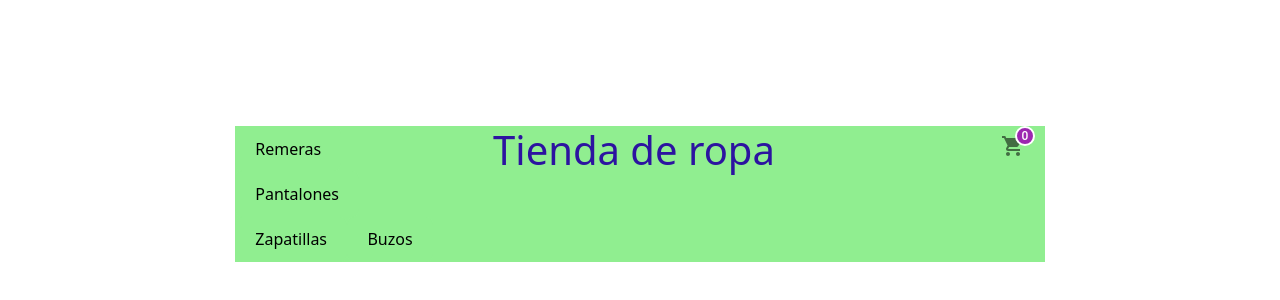
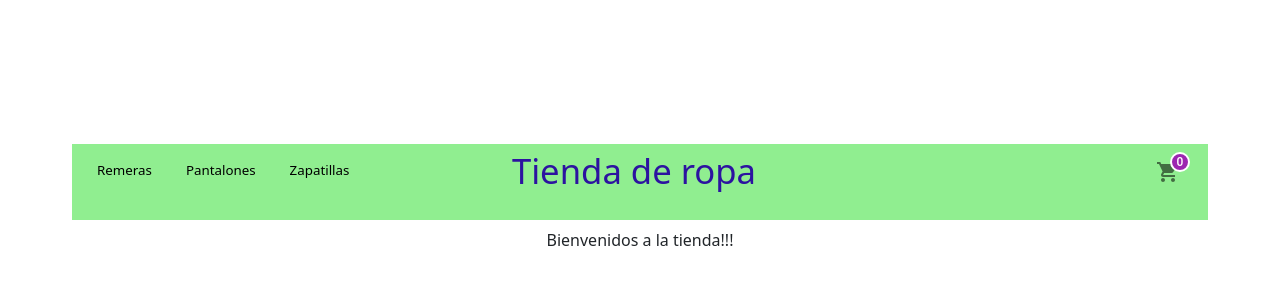
Before and after one commit to zabala2393/reactJS.MatiasZabala, a React (Vite) app in the folder Proyecto-ecommerce/e-commerce/: page / in a window 1280 px wide. Shown: the part 202-502 px from the top of the page. Built offline with nearby package versions, Linux system fonts and the light colour scheme.

Commit message:
Primera entrega reactJS

```diff
--- a/Proyecto-ecommerce/e-commerce/src/App.css
+++ b/Proyecto-ecommerce/e-commerce/src/App.css
@@ -1,10 +1,5 @@
-* {
-  padding: 0;
-  margin: 0;
-}
-
 #root {
-  max-width: 1280px;
+  min-width: 1200px;
   margin: 0 auto;
   padding: 2rem;
   text-align: center;
@@ -14,6 +9,7 @@ h1 {
 
   color: rgb(44, 19, 160);
 }
+
 header div {
 
   display: block;
@@ -28,12 +24,15 @@ header div {
   width: 30%;
   text-align: left;
   margin: 10;
+  padding: 10;
 
 }
 
 .logo {
 
   width: 40%;
+  padding: 10;
+  margin: 10;
 
 }
 
--- a/Proyecto-ecommerce/e-commerce/src/App.jsx
+++ b/Proyecto-ecommerce/e-commerce/src/App.jsx
@@ -1,17 +1,24 @@
 import 'bootstrap/dist/css/bootstrap.min.css'
 import './App.css'
 import Navbar from './components/Navbar'
+import ItemListContainer from './components/ItemListContainer'
 
 function App() {
 
 
   return (
 
-    <header>
+    <div>
 
-    <Navbar></Navbar>
+      <header>
 
-    </header>
+        <Navbar></Navbar>
+
+      </header>
+
+      <ItemListContainer></ItemListContainer>
+
+    </div>
 
   )
 }
--- a/Proyecto-ecommerce/e-commerce/src/components/ButtonNav.jsx
+++ b/Proyecto-ecommerce/e-commerce/src/components/ButtonNav.jsx
@@ -6,6 +6,7 @@ function ButtonNav({ label, handleClick }) {
         <button
             style={{ backgroundColor: 'lightgreen'}}
             onClick={handleClick}
+            ref={{}}
         >
             {label}
 
--- a/Proyecto-ecommerce/e-commerce/src/components/ItemListContainer.jsx
+++ b/Proyecto-ecommerce/e-commerce/src/components/ItemListContainer.jsx
@@ -0,0 +1,16 @@
+function ItemListContainer ({label, bgc}) {
+
+    return (
+        <section
+        style={{backgroundColor: bgc}}
+
+        placeholder= {'Bienvenido a la tienda!!'} >
+
+            {label='Bienvenidos a la tienda!!!'}
+
+        </section>
+    )
+
+}
+
+export default ItemListContainer
--- a/Proyecto-ecommerce/e-commerce/src/components/Navbar.jsx
+++ b/Proyecto-ecommerce/e-commerce/src/components/Navbar.jsx
@@ -8,12 +8,12 @@ function Navbar() {
         <div
 
             style={{ backgroundColor: 'lightgreen' }}
-            class={'navbar-nav me-auto mb-2 lg-0 container-fluid'}>
+            className={'navbar-nav me-auto mb-2 lg-0 container-fluid'}>
 
-            <div class={'row'}>
+            <div className={'row'}>
 
 
-                <div class={'nav-item productos'}>
+                <ul className={'nav-item productos'}>
 
 
                     <ButtonNav label='Remeras'
@@ -36,22 +36,16 @@ function Navbar() {
 
                     />
 
-                    <ButtonNav label='Buzos'
+                </ul>
 
-                        handleClick={{}}
-
-                    />
-
-                </div>
-
-                <div class={'nav-item logo'}>
+                <div className={'nav-item logo'}>
 
                     <h1>Tienda de ropa</h1>
 
                 </div>
 
 
-                <div class={'nav-item carrito'}>
+                <div className={'nav-item carrito'}>
 
                     <CartWidget></CartWidget>
 
--- a/Proyecto-ecommerce/e-commerce/src/index.css
+++ b/Proyecto-ecommerce/e-commerce/src/index.css
@@ -1,9 +1,9 @@
-
 a {
   font-weight: 500;
   color: #646cff;
   text-decoration: inherit;
 }
+
 a:hover {
   color: #535bf2;
 }
@@ -16,25 +16,20 @@ body {
   min-height: 100vh;
 }
 
-h1 {
-  font-size: 3.2em;
+div h1 {
+  font-size: 2.6em;
   line-height: 1.1;
 }
 
-
-
-div button {
-
-
-  border-radius: 8px;
-  border: 1px solid transparent;
-  padding: 0.6em 1.2em;
-  font-size: 1em;
-  font-weight: 500;
-  font-family: inherit;
-  cursor: pointer;
-  transition: border-color 0.25s;
-
+.row  {
+  list-style-type: none;
+  padding: 0.6em;
+  display: inline;
+  flex-direction: row;
+  margin: 0.5em;
+  font-size: smaller;
+  text-align: justify;
+  justify-content: space-around;
 }
 
 button {
@@ -49,9 +44,11 @@ button {
   transition: border-color 0.25s;
 
 }
+
 button:hover {
   border-color: #c2c3db;
 }
+
 button:focus,
 button:focus-visible {
   outline: 4px auto -webkit-focus-ring-color;
@@ -62,9 +59,11 @@ button:focus-visible {
     color: #213547;
     background-color: #ffffff;
   }
+
   a:hover {
     color: #747bff;
   }
+
   button {
     background-color: #f9f9f9;
   }
```
